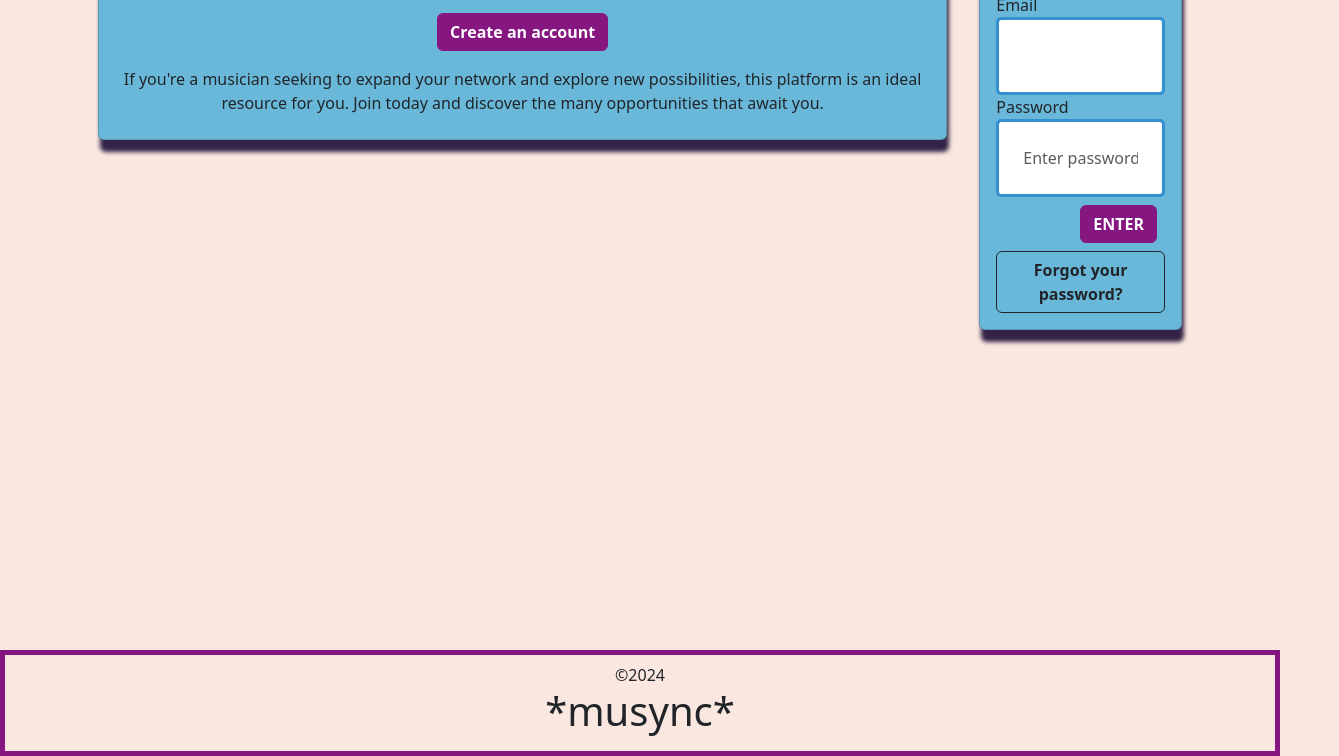
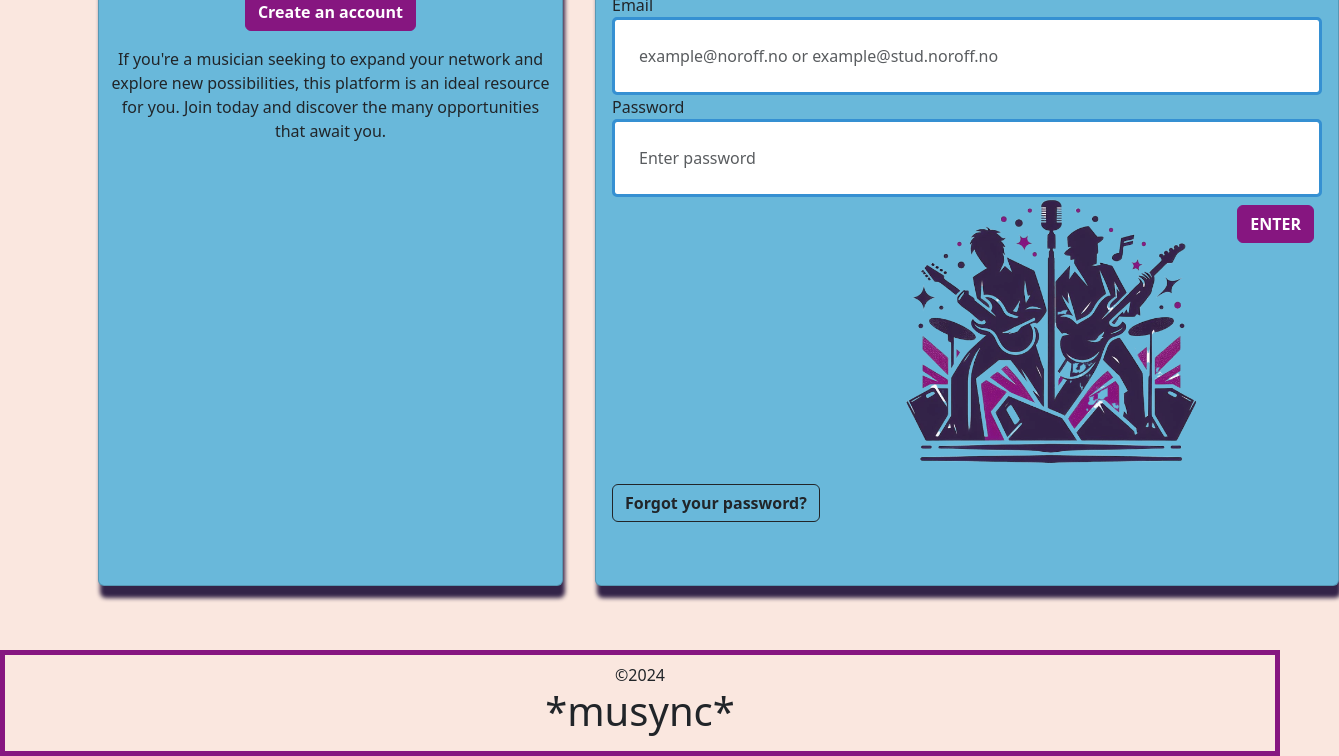
Before and after one commit to StormSkoglund/JS2, a website: page index.html in a window 1280 px wide. Shown: the part 198-954 px from the top of the page, 1339 px wide, since content can reach past the window. Drawn offline with nearby package versions, Linux system fonts and the light colour scheme; a web font is replaced by a local one.

Commit message:
adds a new html validation pattern that checks for two different adresses. Styling updated again on the login page

```diff
--- a/index.html
+++ b/index.html
@@ -28,14 +28,14 @@
       class="container d-flex flex-column flex-lg-row justify-content-between min-vh-100"
     >
       <div
-        class="card h-75 h-l-50 mw-50 bg-primary m-3 box-shadow my-border p-2"
+        class="card h-sm-75 h-lg-50 col-12 col-md-12 col-lg-5 bg-primary m-auto m-md-3 box-shadow my-border p-2"
       >
         <img
           src="images/_musync_.png"
           class="mx-auto mt-3 mb-3 col-10"
           alt="The logo of this site it spells musync"
         />
-        <p class="d-none d-sm-block text-center fw-bolder lead">
+        <p class="text-center fw-bolder lead">
           Musicians' collaboration platform. Find like-minded musicians. Join
           now.
         </p>
@@ -50,7 +50,7 @@
       </div>
       <!-- login -->
       <div
-        class="p-3 card h-75 h-l-50 mw-50 bg-primary m-sm-3 box-shadow my-border"
+        class="p-3 card h-auto col-12 col-md-12 col-lg-8 bg-primary m-auto m-md-3 box-shadow my-border"
       >
         <h1 class="display-6">Login</h1>
         <form class="form-group" action="/profile/index.html">
@@ -72,7 +72,8 @@
               class="my-form d-flex align-items-end form-control"
               id="inputMail"
               name="inputMail"
-              pattern="[^@\s]+@[^@\s]+"
+              pattern="^[a-z0-9._%+-]+@(stud\.noroff\.no|noroff\.no)$"
+              placeholder="example@noroff.no or example@stud.noroff.no"
               title="Invalid email address"
               autocomplete="email"
               required
@@ -101,6 +102,11 @@
           >
             ENTER
           </button>
+          <img
+            src="images/MusicAI_1-min.png"
+            alt="Two male musicians, playing side by side on stage"
+            class="d-none d-lg-block col-lg-6 float-end"
+          />
         </form>
         <div>
           <a
```
Also changed, not shown: register/index.html (+2 -1 lines).
